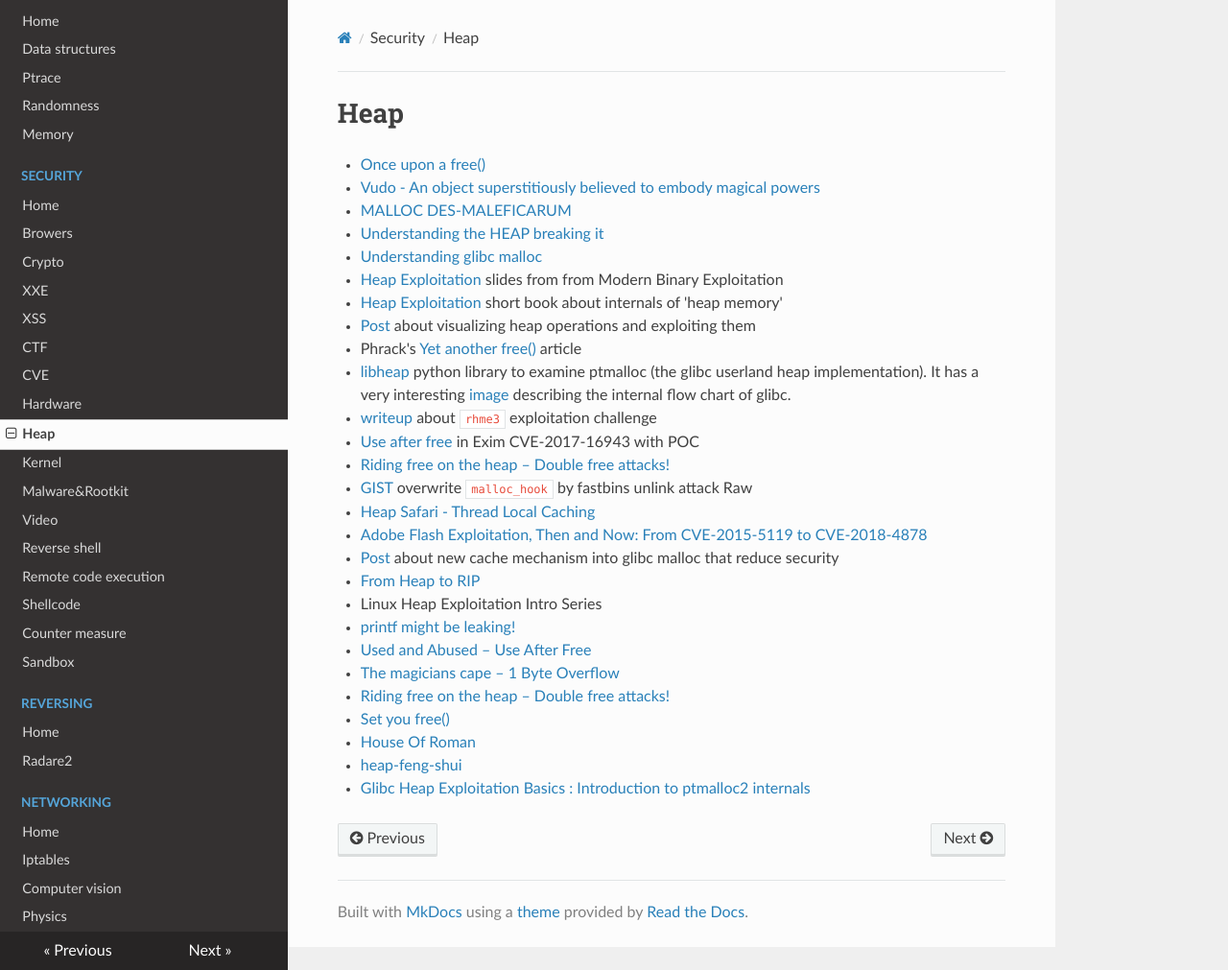
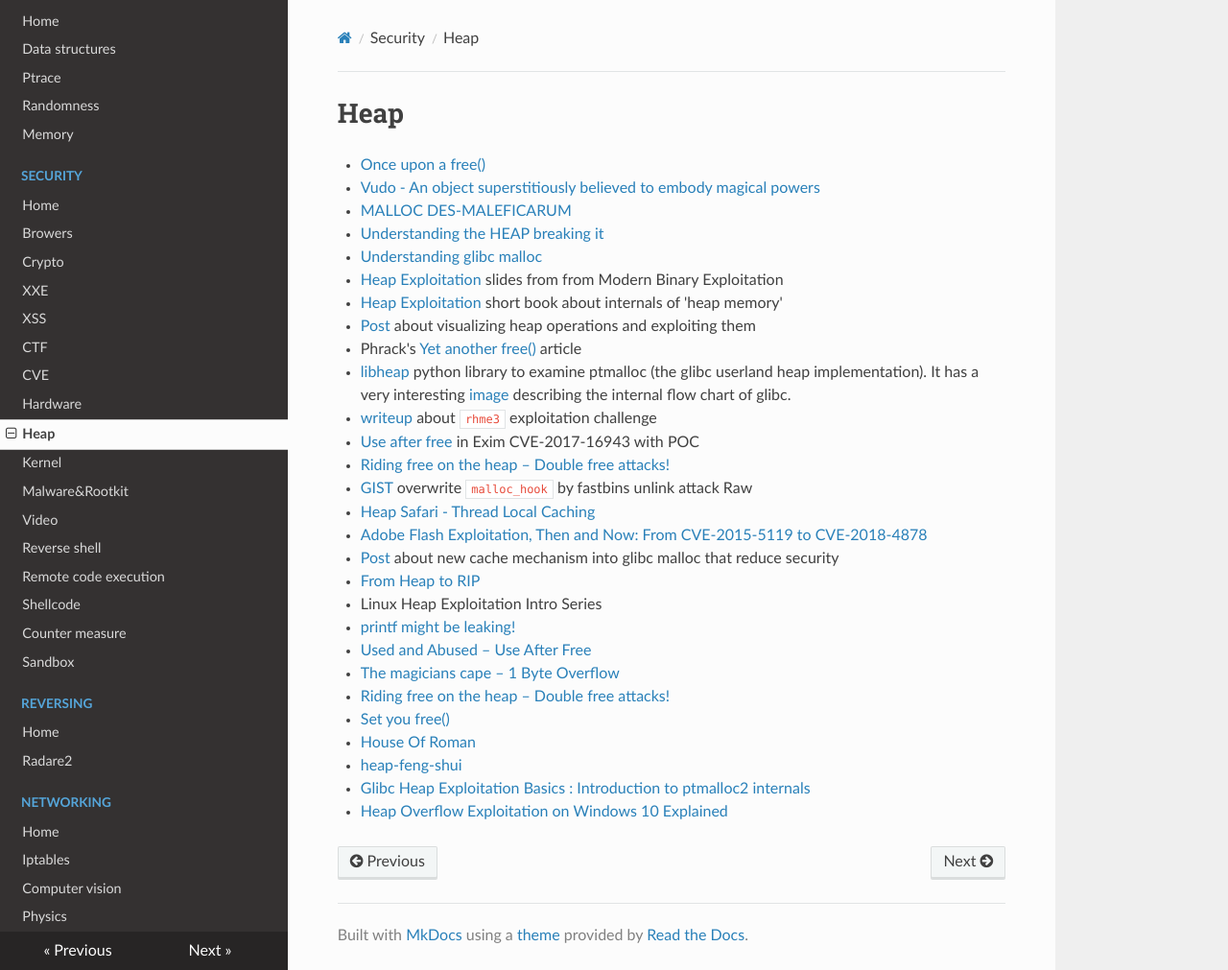
Before and after one commit to gipi/low-level, an MkDocs documentation site: the page built from docs/security/heap.md, in a window 1280 px wide and 1011 px high. Shown: the whole window at 96% size. Built offline with MkDocs 1.6.1, drawn with Linux system fonts in a browser that asks for light colours; nearby versions of some CDN libraries; old or Windows-style settings are respelled for this version of MkDocs.

Commit message:
Update heap.md

```diff
--- a/docs/security/heap.md
+++ b/docs/security/heap.md
@@ -28,3 +28,4 @@ Raw
  - [House Of Roman](https://gist.github.com/romanking98/9aab2804832c0fb46615f025e8ffb0bc)
  - [heap-feng-shui](http://www.phreedom.org/research/heap-feng-shui/heap-feng-shui.html)
  - [Glibc Heap Exploitation Basics : Introduction to ptmalloc2 internals ](https://blog.k3170makan.com/2018/11/glibc-heap-exploitation-basics.html)
+ - [Heap Overflow Exploitation on Windows 10 Explained](https://blog.rapid7.com/2019/06/12/heap-overflow-exploitation-on-windows-10-explained/)
```
